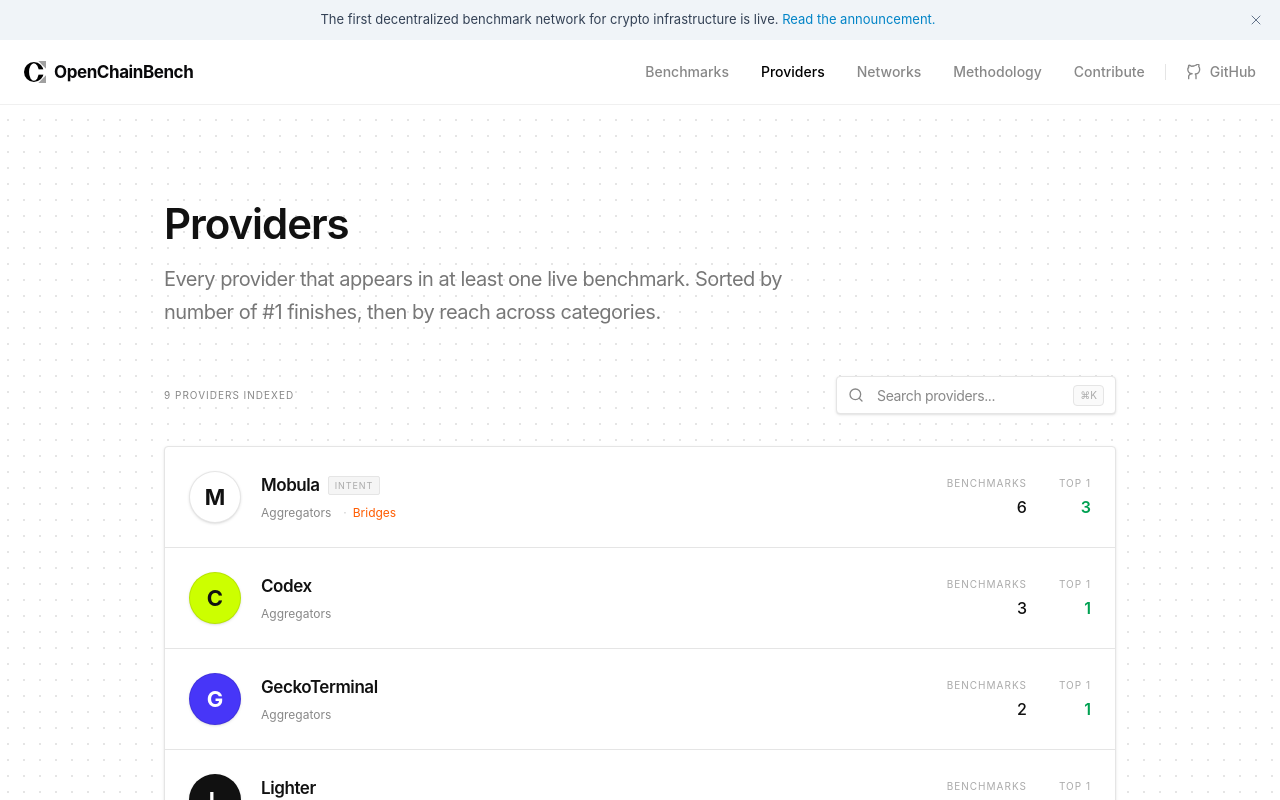
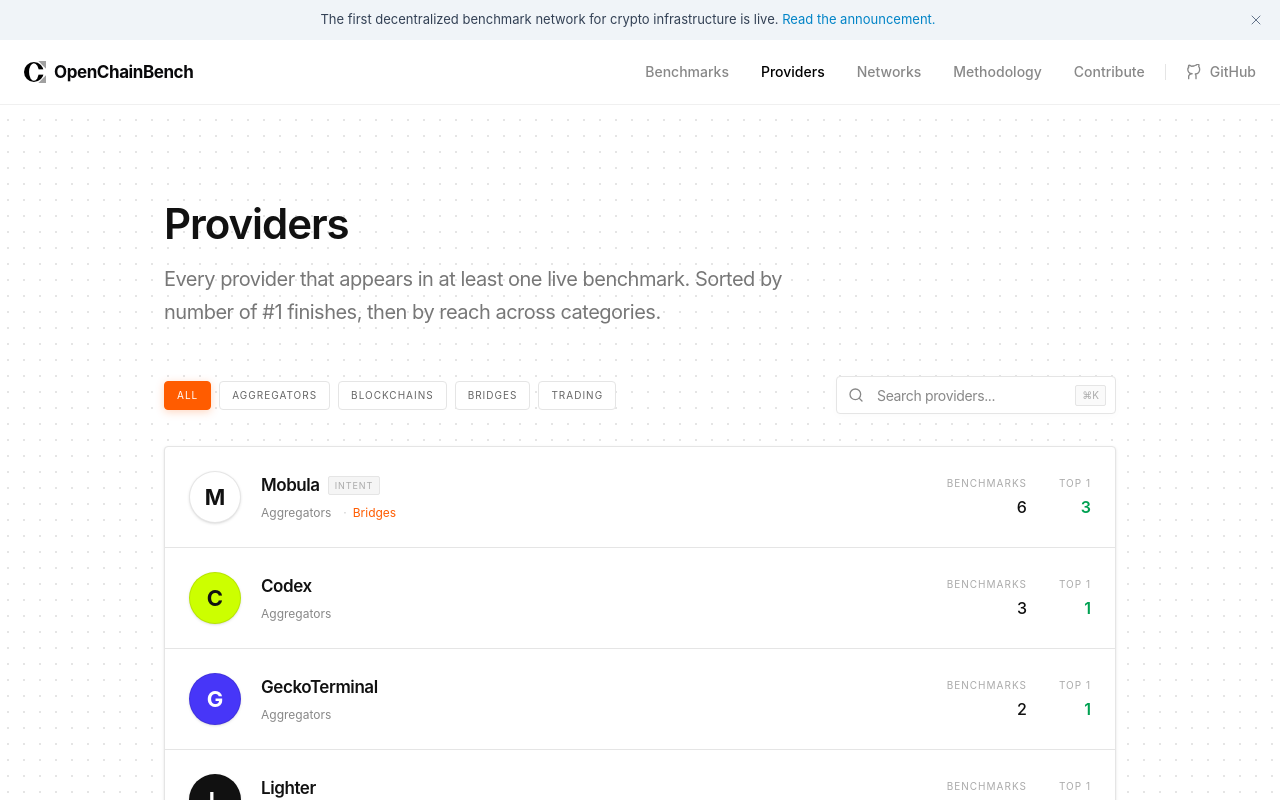
Before and after one commit to edrawh-arch/openchainbench-app, a Next.js app: page /providers in a window 1280 px wide. Shown: the top 800 px of the page. Built offline with nearby package versions, Linux system fonts and the light colour scheme.

Commit message:
feat(providers): Add category filtering
Introduces category filtering to the providers page, allowing users to narrow down the displayed providers based on their tags. This enhances the discoverability and organization of provider information within the application.

```diff
--- a/app/providers/page.tsx
+++ b/app/providers/page.tsx
@@ -7,6 +7,7 @@
 
 export default function ProvidersIndex() {
   const [searchQuery, setSearchQuery] = useState("");
+  const [selectedCategory, setSelectedCategory] = useState("ALL");
   const searchInputRef = useRef<HTMLInputElement>(null);
 
   useEffect(() => {
@@ -20,6 +21,12 @@
     return () => document.removeEventListener("keydown", handleKeyDown);
   }, []);
 
+  const categories = useMemo(() => {
+    const cats = new Set<string>();
+    PROVIDERS_LIST.forEach((p) => p.tags.forEach((t) => cats.add(t)));
+    return ["ALL", ...Array.from(cats).sort()];
+  }, []);
+
   const filteredProviders = useMemo(() => {
     return PROVIDERS_LIST.filter((item) => {
       const matchesSearch =
@@ -28,9 +35,11 @@
         item.tags.some((tag) =>
           tag.toLowerCase().includes(searchQuery.toLowerCase()),
         );
-      return matchesSearch;
+      const matchesCategory =
+        selectedCategory === "ALL" || item.tags.includes(selectedCategory);
+      return matchesSearch && matchesCategory;
     });
-  }, [searchQuery]);
+  }, [searchQuery, selectedCategory]);
 
   return (
     <div className="w-full flex justify-center py-24 bg-transparent min-h-screen">
@@ -46,11 +55,25 @@
           </p>
         </div>
 
-        {/* Search */}
+        {/* Filters and Search */}
         <div className="flex flex-col md:flex-row md:items-center justify-between gap-4 mb-8">
-          <div className="text-[10px] uppercase font-mono tracking-widest text-[#888]">
-            {PROVIDERS_LIST.length} PROVIDERS INDEXED
+          <div className="flex flex-wrap items-center gap-2">
+            {categories.map((cat) => (
+              <button
+                key={cat}
+                onClick={() => setSelectedCategory(cat)}
+                className={`px-3 py-1.5 rounded-sm font-mono text-[10px] uppercase tracking-widest transition-colors ${
+                  selectedCategory === cat
+                    ? "bg-[#FF5C00] text-white border border-[#FF5C00] shadow-[0_2px_8px_rgba(255,92,0,0.25)]"
+                    : "bg-white text-[#666] border border-[#E5E5E5] hover:border-[#111] hover:text-[#111]"
+                }`}
+              >
+                {cat}
+              </button>
+            ))}
           </div>
+
+          <div className="flex items-center gap-3 w-full md:w-auto shrink-0 flex-col md:flex-row">
             <div className="relative w-full md:w-[280px] h-[38px]">
               <div className="absolute inset-y-0 left-0 pl-3 flex items-center pointer-events-none w-[38px] h-[38px]">
                 <Search className="h-4 w-4 text-[#888]" />
@@ -61,12 +84,14 @@
                 placeholder="Search providers..."
                 value={searchQuery}
                 onChange={(e) => setSearchQuery(e.target.value)}
-              className="block w-full h-[38px] pl-10 pr-12 bg-white border border-[#E5E5E5] rounded-sm font-sans tracking-tight text-[14px] text-[#111] focus:outline-none focus:border-[#111] focus:ring-1 focus:ring-[#111] placeholder:text-[#888] shadow-sm transition-all"
+                className="block w-full h-[38px] pl-10 pr-12 bg-white border border-[#E5E5E5] rounded-sm font-sans tracking-tight text-[14px] text-[#111] focus:outline-none focus:border-[#111] focus:ring-1 focus:ring-[#111] placeholder:text-[#888] shadow-[0_2px_8px_rgba(0,0,0,0.02)] transition-colors"
+                spellCheck={false}
               />
-            <div className="absolute inset-y-0 right-0 pr-3 flex items-center pointer-events-none">
-              <span className="text-[10px] font-mono text-[#AAA] border border-[#E5E5E5] px-1.5 py-0.5 rounded-sm bg-[#fafafa]">
+              <div className="absolute inset-y-0 right-0 pr-2.5 flex items-center pointer-events-none h-full">
+                <span className="text-[10px] font-mono text-[#AAA] border border-[#E5E5E5] bg-[#FAFAFA] px-1.5 py-0.5 rounded-[2px]">
                   ⌘K
                 </span>
+              </div>
             </div>
           </div>
         </div>
```
Lines whose indentation alone changed are shown as unchanged.
